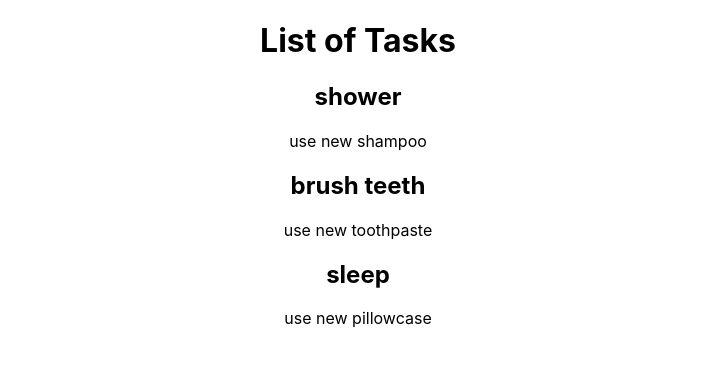
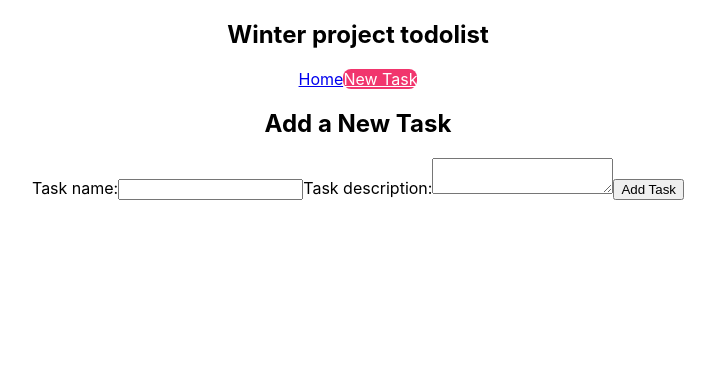
Before and after one commit to yihfei/winter-project, a React (Create React App) app in the folder todo-list/: page /create in a window 1280 px wide. Shown: the top 366 px of the page, without its empty margins (282-997 px from the left). Built offline with nearby package versions, Linux system fonts and the light colour scheme; data requests are answered from the project's data file.

Commit message:
Implement add task functionality

```diff
--- /dev/null
+++ b/package.json
@@ -0,0 +1,5 @@
+{
+  "dependencies": {
+    "react-router-dom": "^6.21.0"
+  }
+}
--- a/todo-list/data/db.json
+++ b/todo-list/data/db.json
@@ -14,6 +14,11 @@
       "name": "sleep",
       "description": "use new pillowcase",
       "id": 3
+    },
+    {
+      "name": "hihih",
+      "description": "\nhihih\nih\nh",
+      "id": 4
     }
   ]
 }
--- a/todo-list/package.json
+++ b/todo-list/package.json
@@ -8,6 +8,7 @@
     "@testing-library/user-event": "^13.5.0",
     "react": "^18.2.0",
     "react-dom": "^18.2.0",
+    "react-router-dom": "^6.21.0",
     "react-scripts": "5.0.1",
     "web-vitals": "^2.1.4"
   },
--- a/todo-list/src/App.js
+++ b/todo-list/src/App.js
@@ -1,12 +1,19 @@
-import logo from './logo.svg';
 import './App.css';
+import Navbar from './Navbar';
 import TodoList from './TodoList';
+import Create from './Create';
+import { Route, Routes } from "react-router-dom";
 
 function App() {
   return (
     <div className="App">
-      <TodoList />
+      <Navbar />
+      <Routes>
+        <Route path="/" element={<TodoList />} />
+        <Route path="/create" element={<Create />} />
+      </Routes>
     </div>
+
   );
 }
 
--- /dev/null
+++ b/todo-list/src/Create.js
@@ -0,0 +1,43 @@
+import { useState } from "react";
+
+const Create = () => {
+  const [name, setName] = useState('');
+  const [description, setDescription] = useState('');
+
+  const handleSubmit = (e) => {
+    e.preventDefault();
+    const task = { name, description };
+
+    fetch('http://localhost:3030/tasks/', {
+      method: 'POST',
+      headers: { "Content-Type": "application/json" },
+      body: JSON.stringify(task)
+    }).then(() => {
+      console.log('new task added');
+    })
+  }
+
+  return (
+    <div className="create">
+      <h2>Add a New Task</h2>
+      <form onSubmit={handleSubmit}>
+        <label>Task name:</label>
+        <input
+          type="text"
+          required
+          value={name}
+          onChange={(e) => setName(e.target.value)}
+        />
+        <label>Task description:</label>
+        <textarea
+          required
+          value={description}
+          onChange={(e) => setDescription(e.target.value)}
+        ></textarea>
+        <button>Add Task</button>
+      </form>
+    </div>
+  );
+}
+
+export default Create;
--- /dev/null
+++ b/todo-list/src/Navbar.js
@@ -0,0 +1,19 @@
+import { Link } from "react-router-dom";
+
+const Navbar = () => {
+  return (
+    <nav className="navbar">
+      <h1>Winter project todolist</h1>
+      <div className="links">
+        <Link to="/">Home</Link>
+        <Link to="/create" style={{
+          color: 'white',
+          backgroundColor: '#f1356d',
+          borderRadius: '8px'
+        }}>New Task</Link>
+      </div>
+    </nav>
+  );
+}
+
+export default Navbar;
--- a/todo-list/src/index.js
+++ b/todo-list/src/index.js
@@ -3,11 +3,14 @@ import ReactDOM from 'react-dom/client';
 import './index.css';
 import App from './App';
 import reportWebVitals from './reportWebVitals';
+import { BrowserRouter } from "react-router-dom";
 
 const root = ReactDOM.createRoot(document.getElementById('root'));
 root.render(
   <React.StrictMode>
-    <App />
+    <BrowserRouter>
+      <App />
+    </BrowserRouter>
   </React.StrictMode>
 );
 
```
Also changed, not shown: 2 other files (tests, documents, lock files or other folders). Lines whose indentation alone changed are shown as unchanged.
